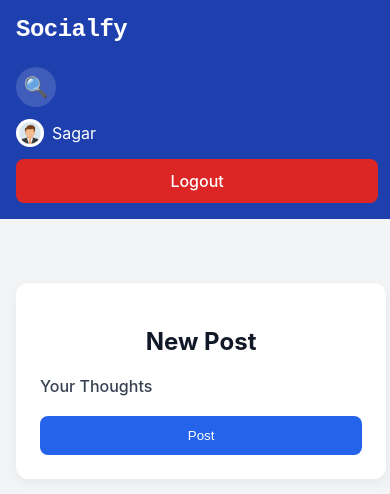
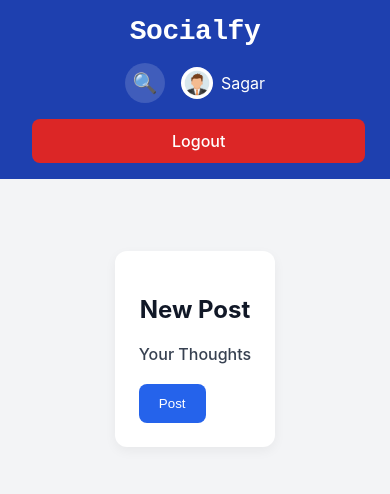
Before and after one commit to sagar-nautiyal-1234/socialfy, a Django app: page /create/ in a window 390 px wide. Shown: the top 494 px of the page. Run offline with Django 5.2, Linux system fonts and the light colour scheme; a user stored in the database is signed in; data comes from the database, SQL or seed files in the repository; both versions use the stored data as it was after the commit.

Commit message:
Frontend changes

```diff
--- a/static/css/style.css
+++ b/static/css/style.css
@@ -28,6 +28,9 @@ body {
   top: 0;
   z-index: 100;
 }
+.navbar-brand-container {
+  margin-right: auto;
+}
 .navbar-brand {
   font-family: 'Courier New', Courier, monospace;
   font-size: 1.75rem;
@@ -44,7 +47,11 @@ body {
   display: flex;
   align-items: center;
   gap: 1rem;
-  flex-wrap: wrap;
+}
+.navbar-user-group {
+  display: flex;
+  align-items: center;
+  gap: 0.75rem;
 }
 .icon-button {
   background: rgba(255, 255, 255, 0.15);
@@ -61,7 +68,6 @@ body {
 }
 .search-container {
   position: relative;
-  width: 100%;
 }
 #searchForm {
   display: none;
@@ -228,72 +234,48 @@ body {
 @media (max-width: 768px) {
   .navbar {
     flex-direction: column;
-    align-items: flex-start;
+    align-items: center;
+    text-align: center;
     gap: 1rem;
-    padding: 1rem;
+  }
+
+  .navbar-brand-container {
+    width: 100%;
+    text-align: center;
   }
 
   .navbar-brand {
-    font-size: 1.5rem;
-    margin-bottom: 0.5rem;
+    display: block;
+    width: 100%;
   }
 
   .navbar-links {
     flex-direction: column;
-    align-items: stretch;
+    align-items: center;
+    gap: 1rem;
     width: 100%;
-    gap: 0.75rem;
+  }
+
+  .navbar-user-group {
+    display: flex;
+    flex-direction: row;
+    gap: 1rem;
+    justify-content: center;
+    align-items: center;
+    flex-wrap: wrap;
+    width: 100%;
   }
 
   .navbar-links .btn.danger {
     width: 90%;
-    margin-left: 0;
-    display: block;
-  }
-
-  .card-container {
-    grid-template-columns: 1fr;
-  }
-
-  .form-group input,
-  .form-group textarea {
-    font-size: 1rem;
-    width: 100%;
-  }
-
-  .btn {
-    width: 100%;
+    max-width: 300px;
+    margin: 0 auto;
   }
 
   #searchForm {
     position: static;
     width: 100%;
+    margin-top: 0.5rem;
     box-shadow: none;
-    margin-top: 0.5rem;
-  }
-
-  .profile-link img {
-    width: 1.75rem;
-    height: 1.75rem;
-  }
-
-  .search-card {
-    flex-direction: column;
-    align-items: flex-start;
-    gap: 0.5rem;
-  }
-
-  .search-avatar {
-    width: 2rem;
-    height: 2rem;
-  }
-
-  .login-card,
-  .signup-card,
-  .create-post-card,
-  .profile-card,
-  .profile-overview {
-    width: 90%;
-    margin: 2rem auto;
   }
 }
--- a/templates/base.html
+++ b/templates/base.html
@@ -4,20 +4,21 @@
   <meta charset="UTF-8">
   <title>{% block title %}Socialfy{% endblock %}</title>
   <meta name="viewport" content="width=device-width, initial-scale=1.0">
-
   {% load static %}
   <link rel="stylesheet" href="{% static 'css/style.css' %}">
   <script src="{% static 'js/app.js' %}" defer></script>
 </head>
 <body>
   <nav class="navbar">
-    <!-- ✅ Text-based brand name -->
-    <a href="{% url 'home' %}" class="navbar-brand">
-      Socialfy
-    </a>
+    <!-- ✅ Brand Name Centered on Mobile -->
+    <div class="navbar-brand-container">
+      <a href="{% url 'home' %}" class="navbar-brand">Socialfy</a>
+    </div>
 
+    {% if user.is_authenticated %}
       <div class="navbar-links">
-      {% if user.is_authenticated %}
+        <!-- 🔍 Search & 👤 Profile Aligned Horizontally -->
+        <div class="navbar-user-group">
           <div class="search-container">
             <button id="toggleSearch" class="icon-button" aria-label="Search">🔍</button>
             <form id="searchForm" action="{% url 'search_users' %}" method="get" style="display: none;">
@@ -30,15 +31,17 @@
             <img src="{{ user.profile.profile_pic.url }}" alt="{{ user.username }}">
             <span>{{ user.username }}</span>
           </a>
+        </div>
 
-      <!-- ✅ Logout via link (uses Django's LogoutView) -->
+        <!-- 🔴 Logout -->
         <a href="{% url 'logout' %}" class="btn danger">Logout</a>
-
+      </div>
     {% else %}
+      <div class="navbar-links">
         <a href="{% url 'login' %}" class="btn">Login</a>
         <a href="{% url 'signup' %}" class="btn primary">Sign Up</a>
+      </div>
     {% endif %}
-    </div>
   </nav>
 
   <div class="container">
@@ -51,9 +54,11 @@
     document.addEventListener('DOMContentLoaded', function () {
       const toggleButton = document.getElementById('toggleSearch');
       const searchForm = document.getElementById('searchForm');
+      if (toggleButton && searchForm) {
         toggleButton.addEventListener('click', function () {
           searchForm.style.display = searchForm.style.display === 'none' ? 'block' : 'none';
         });
+      }
     });
   </script>
 </body>
```
Also changed, not shown: db.sqlite3, 1 other file. Lines whose indentation alone changed are shown as unchanged.
